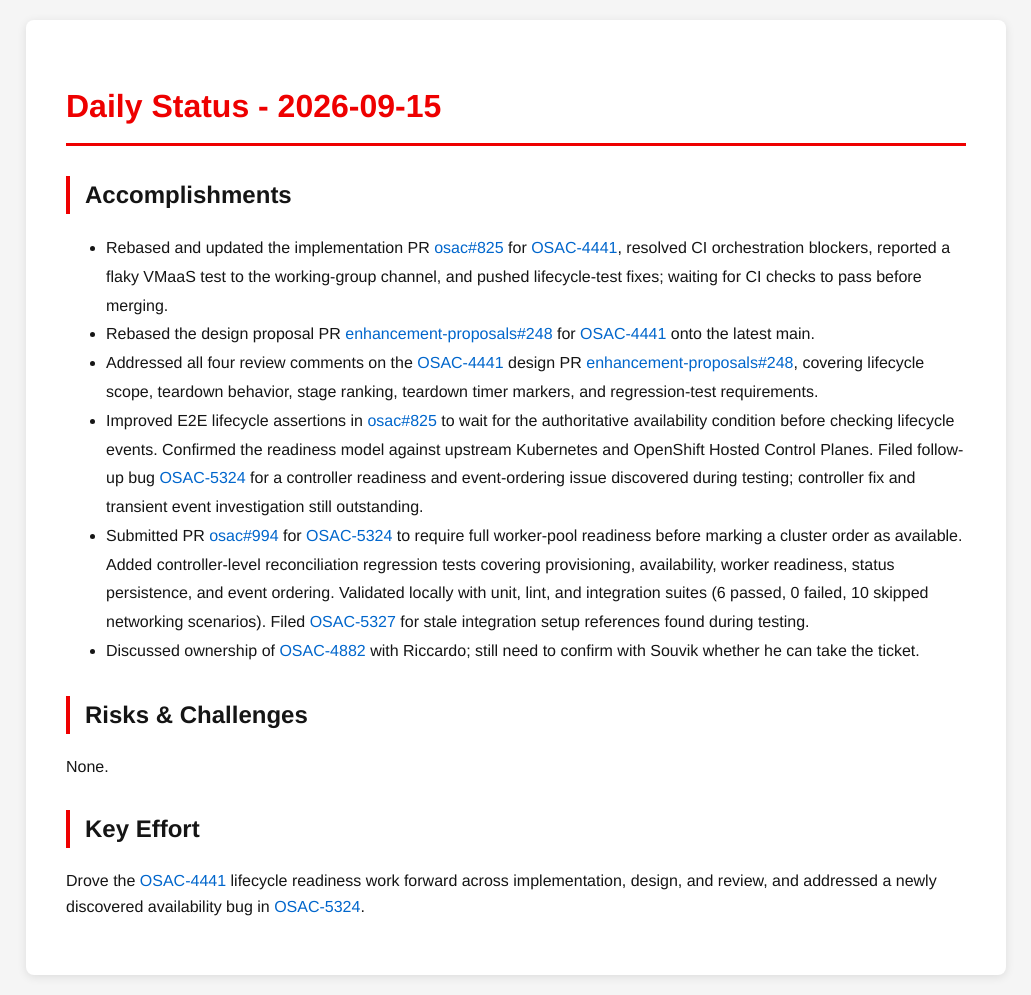
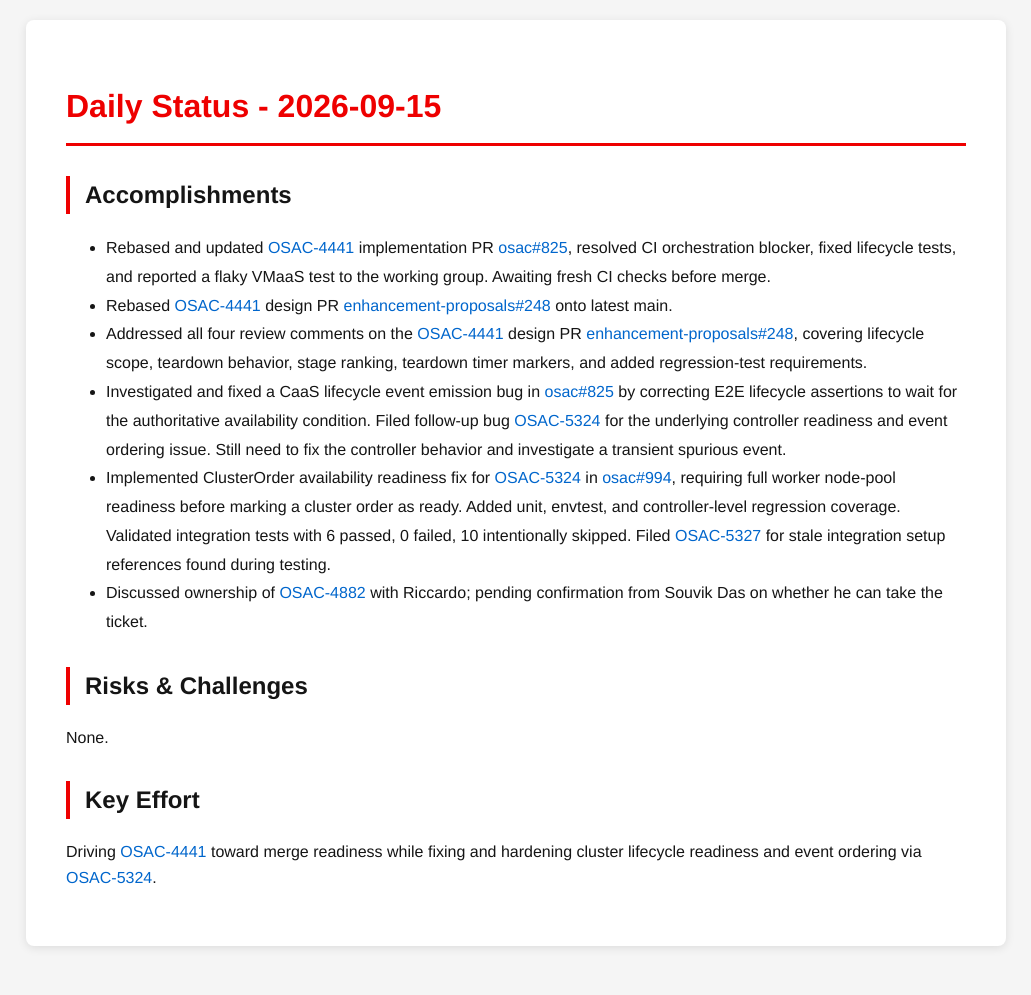
Before and after one commit to tzvatot/daily-status, a Jekyll site: the page built from 2026-09-15.md, in a window 1280 px wide. Shown: the whole page, without its empty margins (124-1155 px from the left). Built offline with Jekyll 4.4.1, drawn with Linux system fonts in a browser that asks for light colours; after the commit the page ends 966 px from its top, so only the background shows below that.

Commit message:
Daily status update - 2026-09-15

```diff
--- a/2026-09-15.md
+++ b/2026-09-15.md
@@ -7,15 +7,15 @@
 # Daily Status - 2026-09-15
 
 ## Accomplishments
-- Rebased and updated the implementation PR [osac#825](https://github.com/osac-project/osac/pull/825) for [OSAC-4441](https://redhat.atlassian.net/browse/OSAC-4441), resolved CI orchestration blockers, reported a flaky VMaaS test to the working-group channel, and pushed lifecycle-test fixes; waiting for CI checks to pass before merging.
-- Rebased the design proposal PR [enhancement-proposals#248](https://github.com/osac-project/enhancement-proposals/pull/248) for [OSAC-4441](https://redhat.atlassian.net/browse/OSAC-4441) onto the latest main.
-- Addressed all four review comments on the [OSAC-4441](https://redhat.atlassian.net/browse/OSAC-4441) design PR [enhancement-proposals#248](https://github.com/osac-project/enhancement-proposals/pull/248), covering lifecycle scope, teardown behavior, stage ranking, teardown timer markers, and regression-test requirements.
-- Improved E2E lifecycle assertions in [osac#825](https://github.com/osac-project/osac/pull/825) to wait for the authoritative availability condition before checking lifecycle events. Confirmed the readiness model against upstream Kubernetes and OpenShift Hosted Control Planes. Filed follow-up bug [OSAC-5324](https://redhat.atlassian.net/browse/OSAC-5324) for a controller readiness and event-ordering issue discovered during testing; controller fix and transient event investigation still outstanding.
-- Submitted PR [osac#994](https://github.com/osac-project/osac/pull/994) for [OSAC-5324](https://redhat.atlassian.net/browse/OSAC-5324) to require full worker-pool readiness before marking a cluster order as available. Added controller-level reconciliation regression tests covering provisioning, availability, worker readiness, status persistence, and event ordering. Validated locally with unit, lint, and integration suites (6 passed, 0 failed, 10 skipped networking scenarios). Filed [OSAC-5327](https://redhat.atlassian.net/browse/OSAC-5327) for stale integration setup references found during testing.
-- Discussed ownership of [OSAC-4882](https://redhat.atlassian.net/browse/OSAC-4882) with Riccardo; still need to confirm with Souvik whether he can take the ticket.
+- Rebased and updated [OSAC-4441](https://redhat.atlassian.net/browse/OSAC-4441) implementation PR [osac#825](https://github.com/osac-project/osac/pull/825), resolved CI orchestration blocker, fixed lifecycle tests, and reported a flaky VMaaS test to the working group. Awaiting fresh CI checks before merge.
+- Rebased [OSAC-4441](https://redhat.atlassian.net/browse/OSAC-4441) design PR [enhancement-proposals#248](https://github.com/osac-project/enhancement-proposals/pull/248) onto latest main.
+- Addressed all four review comments on the [OSAC-4441](https://redhat.atlassian.net/browse/OSAC-4441) design PR [enhancement-proposals#248](https://github.com/osac-project/enhancement-proposals/pull/248), covering lifecycle scope, teardown behavior, stage ranking, teardown timer markers, and added regression-test requirements.
+- Investigated and fixed a CaaS lifecycle event emission bug in [osac#825](https://github.com/osac-project/osac/pull/825) by correcting E2E lifecycle assertions to wait for the authoritative availability condition. Filed follow-up bug [OSAC-5324](https://redhat.atlassian.net/browse/OSAC-5324) for the underlying controller readiness and event ordering issue. Still need to fix the controller behavior and investigate a transient spurious event.
+- Implemented ClusterOrder availability readiness fix for [OSAC-5324](https://redhat.atlassian.net/browse/OSAC-5324) in [osac#994](https://github.com/osac-project/osac/pull/994), requiring full worker node-pool readiness before marking a cluster order as ready. Added unit, envtest, and controller-level regression coverage. Validated integration tests with 6 passed, 0 failed, 10 intentionally skipped. Filed [OSAC-5327](https://redhat.atlassian.net/browse/OSAC-5327) for stale integration setup references found during testing.
+- Discussed ownership of [OSAC-4882](https://redhat.atlassian.net/browse/OSAC-4882) with Riccardo; pending confirmation from Souvik Das on whether he can take the ticket.
 
 ## Risks & Challenges
 None.
 
 ## Key Effort
-Drove the [OSAC-4441](https://redhat.atlassian.net/browse/OSAC-4441) lifecycle readiness work forward across implementation, design, and review, and addressed a newly discovered availability bug in [OSAC-5324](https://redhat.atlassian.net/browse/OSAC-5324).
+Driving [OSAC-4441](https://redhat.atlassian.net/browse/OSAC-4441) toward merge readiness while fixing and hardening cluster lifecycle readiness and event ordering via [OSAC-5324](https://redhat.atlassian.net/browse/OSAC-5324).
```
